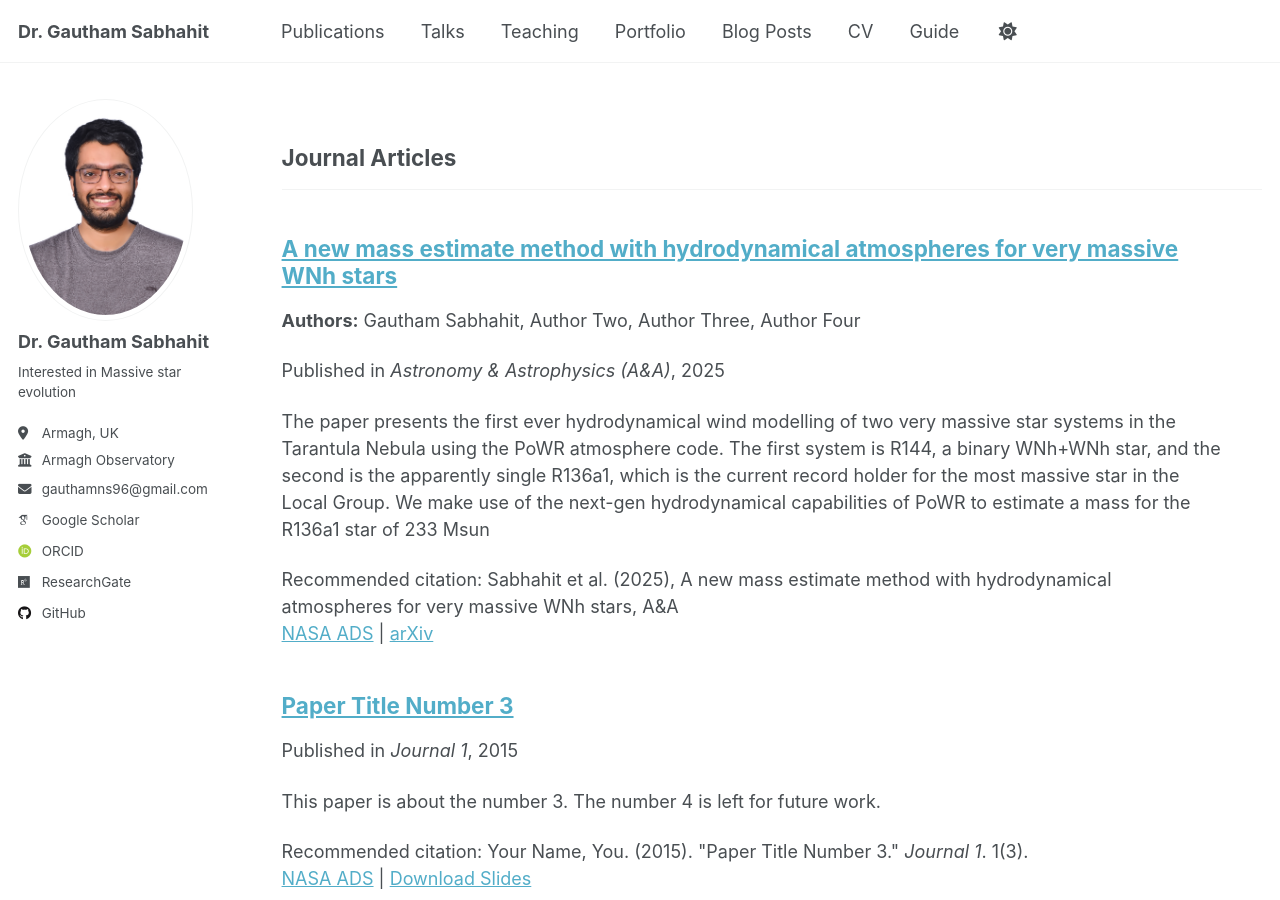
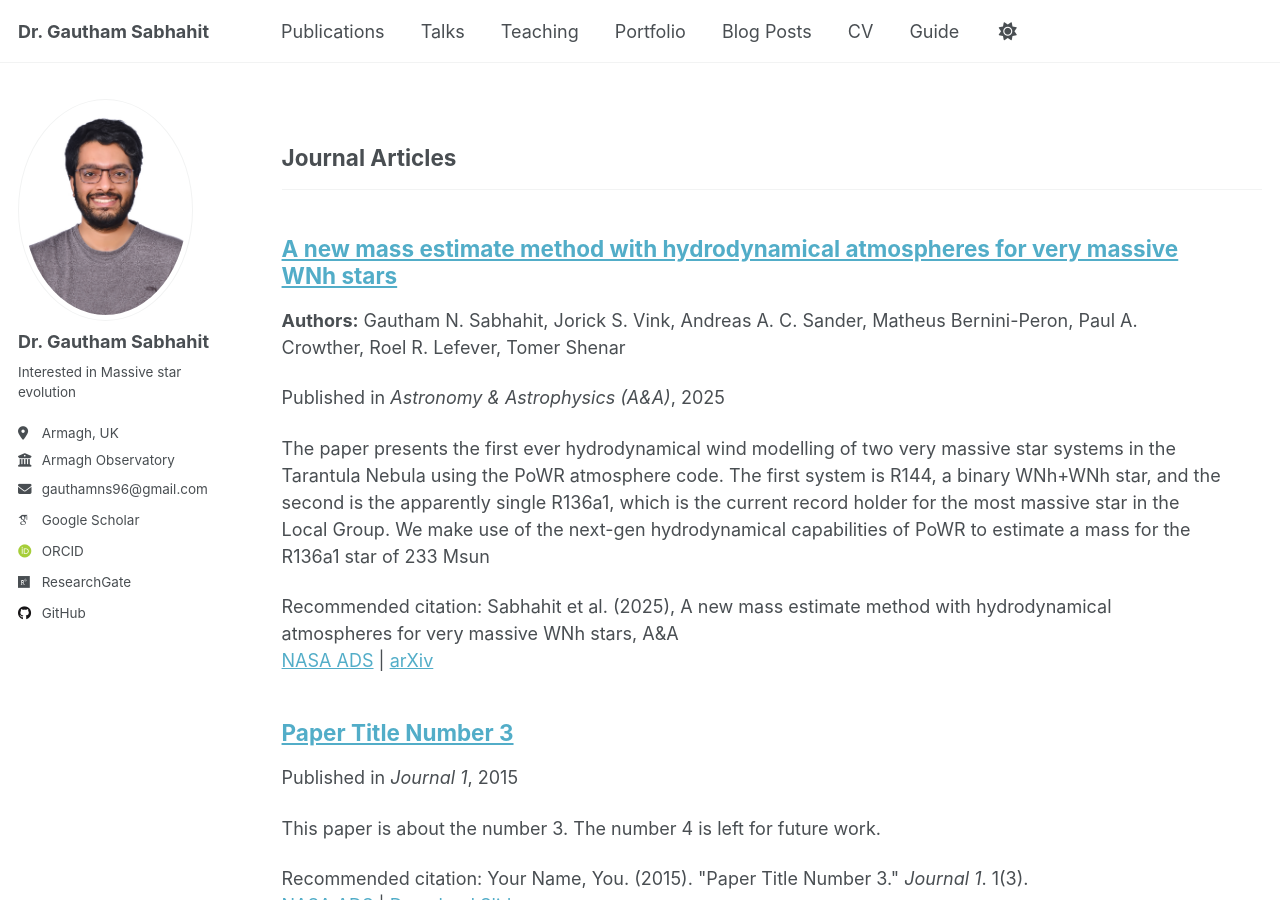
Before and after one commit to Mdot-com/mdot.com, a Jekyll site: the page built from _pages/publications.html, in a window 1280 px wide and 900 px high. Built offline with Jekyll 4.4.1, drawn with Linux system fonts in a browser that asks for light colours; some web fonts are replaced.

Commit message:
Updated 2025-02-01-R136-R144-Hydro.md

```diff
--- a/_publications/2025-02-01-R136-R144-Hydro.md
+++ b/_publications/2025-02-01-R136-R144-Hydro.md
@@ -11,10 +11,13 @@ paperurl: 'https://ui.adsabs.harvard.edu/abs/2025arXiv250214957S/abstract'
 bibtexurl: 'https://arxiv.org/abs/2502.14957'
 citation: 'Sabhahit et al. (2025), A new mass estimate method with hydrodynamical atmospheres for very massive WNh stars, A&A'
 authors:
-  - "Gautham Sabhahit"
-  - "Author Two"
-  - "Author Three"
-  - "Author Four"
+  - "Gautham N. Sabhahit"
+  - "Jorick S. Vink"
+  - "Andreas A. C. Sander"
+  - "Matheus Bernini-Peron"
+  - "Paul A. Crowther"
+  - "Roel R. Lefever"
+  - "Tomer Shenar"
 ---
 Very massive stars with masses over 100 Msun are key objects in the Universe for our understanding of chemical and energetic feedback in the Universe, but their evolution and fate are almost entirely determined by their
 wind mass loss. We aim to determine the mass of the most massive star known in the Local Group R136a1. For this we compute the first hydrodynamically consistent non-local thermodynamical equilibrium atmosphere models for both
```
